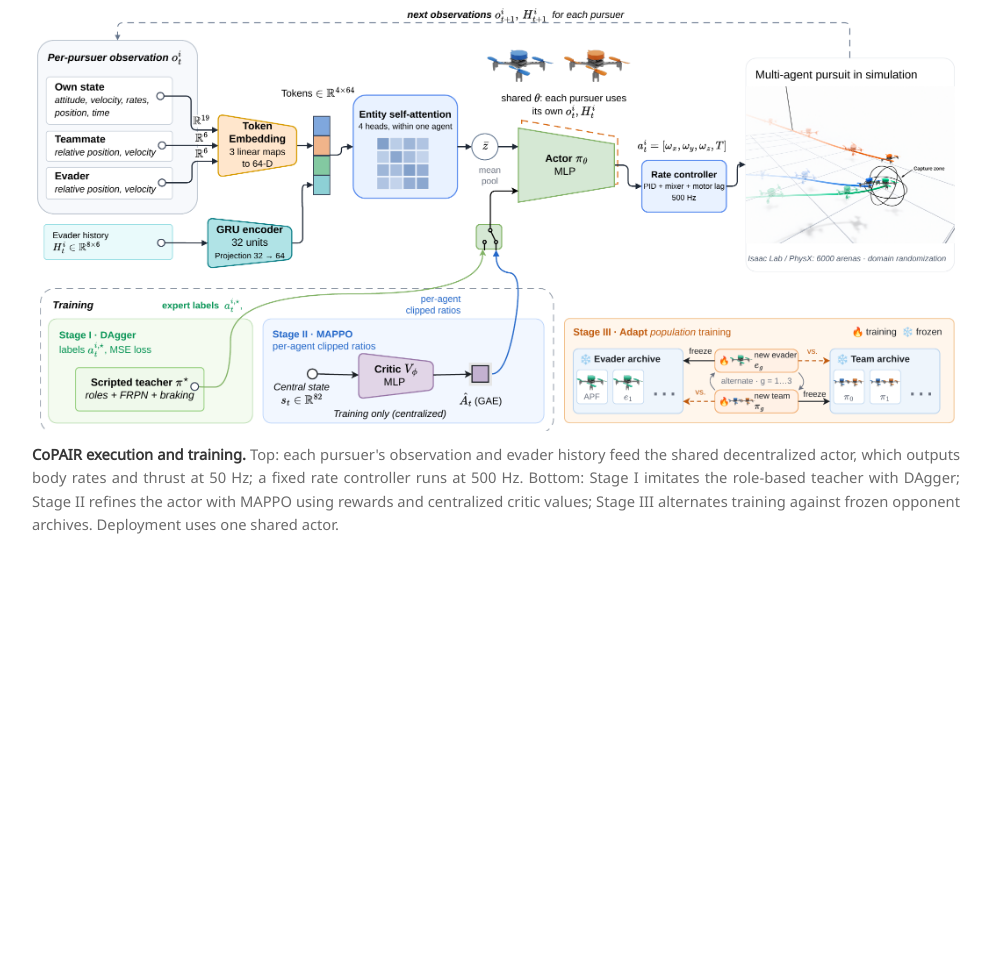
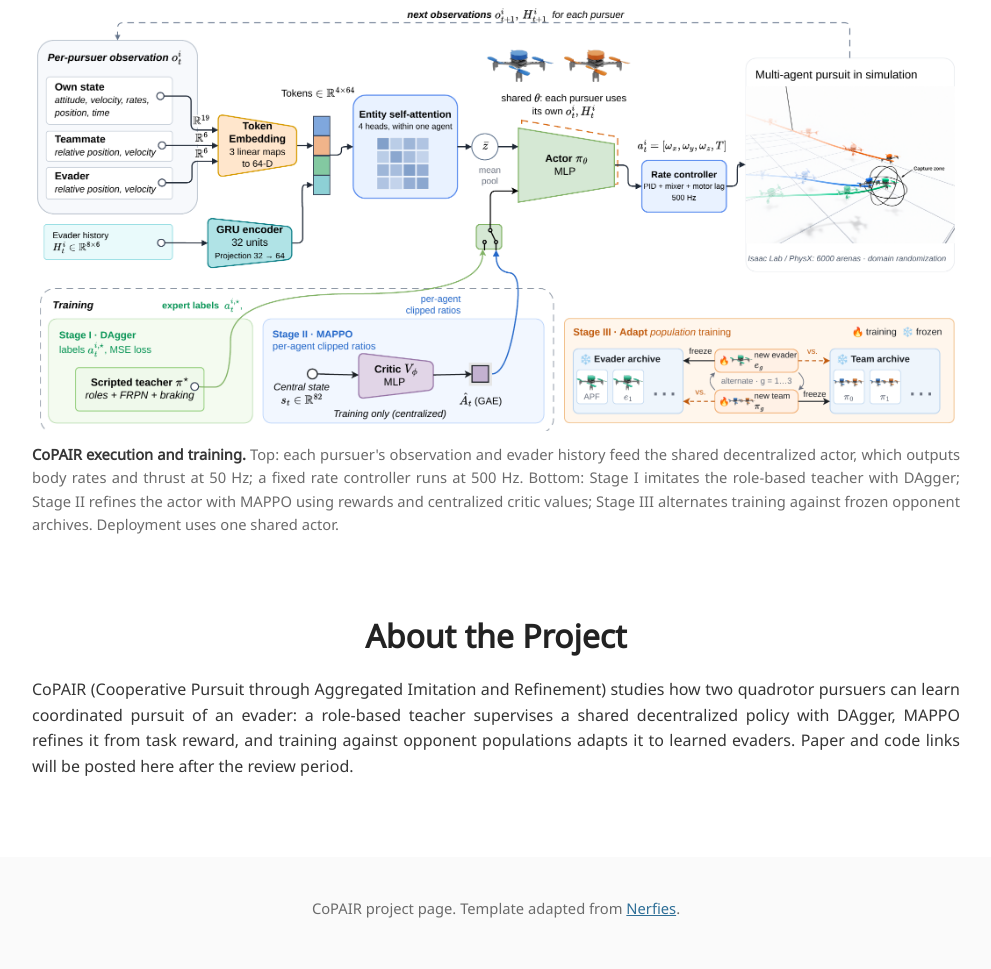
Before and after one commit to copair-pe/copair-pe.github.io, a plain HTML site: page index.html in a window 1280 px wide. Shown: the part 1421-2390 px from the top of the page, without its empty margins (144-1135 px from the left). Before the commit the page ends 1998 px from the top, so only its background shows below. Drawn offline with Linux system fonts and the light colour scheme; a web font is replaced by a local one.

Commit message:
feat: add about section and Nerfies footer

```diff
--- a/assets/css/style.css
+++ b/assets/css/style.css
@@ -38,6 +38,11 @@ h2.section-title { font-size: 2rem; font-weight: 600; text-align: center; margin
 /* ---------- Abstract ---------- */
 .abstract p { text-align: justify; margin: 0 0 14px; }
 
+/* ---------- Footer ---------- */
+footer { background: #fafafa; padding: 40px 0 48px; margin-top: 24px; text-align: center; }
+footer p { color: var(--muted); font-size: .92rem; margin: 0; }
+footer a { color: var(--brand); }
+
 /* ---------- Figures ---------- */
 figcaption { color: var(--muted); font-size: .92rem; margin-top: 12px; text-align: justify; }
 figcaption b { color: var(--ink); }
--- a/index.html
+++ b/index.html
@@ -133,6 +133,24 @@
   </div>
 </section>
 
+<section id="about" class="section abstract">
+  <div class="wrap">
+    <h2 class="section-title">About the Project</h2>
+    <p>CoPAIR (Cooperative Pursuit through Aggregated Imitation and Refinement) studies how two
+      quadrotor pursuers can learn coordinated pursuit of an evader: a role-based teacher supervises a
+      shared decentralized policy with DAgger, MAPPO refines it from task reward, and training against
+      opponent populations adapts it to learned evaders. Paper and code links will be posted here after
+      the review period.</p>
+  </div>
+</section>
+
+<footer>
+  <div class="wrap">
+    <p>CoPAIR project page. Template adapted from
+      <a href="https://github.com/nerfies/nerfies.github.io">Nerfies</a>.</p>
+  </div>
+</footer>
+
 <script src="assets/js/main.js"></script>
 </body>
 </html>
```
